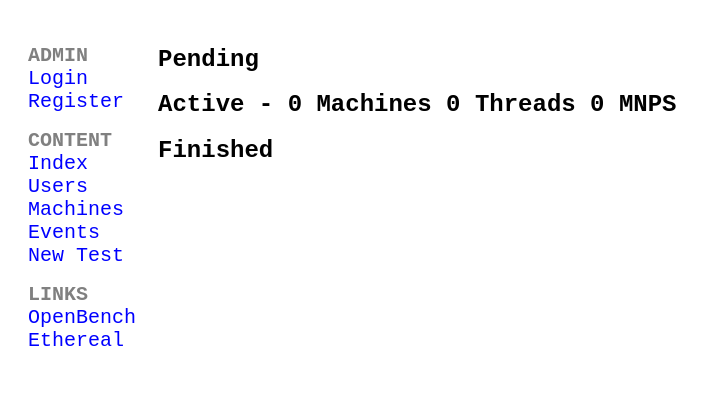
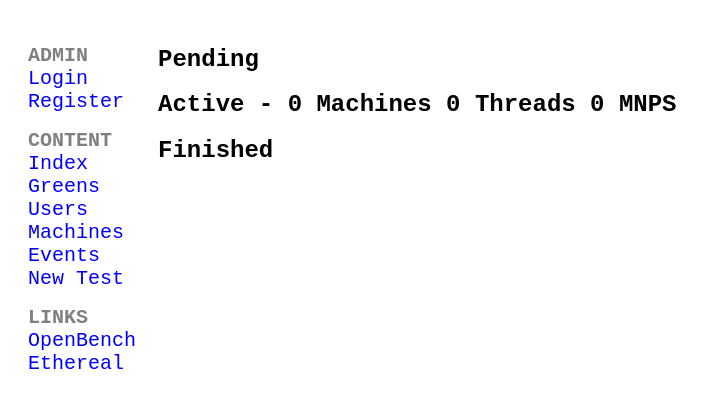
Before and after one commit to AndyGrant/OpenBench, a Django app: page / in a window 1280 px wide. Shown: the top 408 px of the page, without its empty margins (0-711 px from the left). Run offline with Django 3.2, Linux system fonts and the light colour scheme; data that the repository does not hold is empty.

Commit message:
Add greens view

```diff
--- a/OpenBench/urls.py
+++ b/OpenBench/urls.py
@@ -12,9 +12,12 @@ urlpatterns = [
 
     path(r'index/', OpenBench.views.index),
     path(r'index/<int:page>/', OpenBench.views.index),
-    path(r'users/', OpenBench.views.users),
+    path(r'greens/', OpenBench.views.greens),
+    path(r'greens/<int:page>/', OpenBench.views.greens),
     path(r'viewUser/<str:username>/', OpenBench.views.viewUser),
     path(r'viewUser/<str:username>/<int:page>/', OpenBench.views.viewUser),
+
+    path(r'users/', OpenBench.views.users),
     path(r'machines/', OpenBench.views.machines),
     path(r'eventLog/', OpenBench.views.eventLog),
     path(r'eventLog/<int:page>/', OpenBench.views.eventLog),
--- a/OpenBench/views.py
+++ b/OpenBench/views.py
@@ -107,7 +107,7 @@ def editProfile(request):
     # Send back to see the changes
     return HttpResponseRedirect('/viewProfile/')
 
-def index(request, page=0, pageLength=25, username=None, error=''):
+def index(request, page=0, pageLength=25, greens=False, username=None, error=''):
 
     # Get tests pending approval
     pending = Test.objects.filter(approved=False)
@@ -139,12 +139,20 @@ def index(request, page=0, pageLength=25, username=None, error=''):
         machineCount, threadCount, round(npsTotal, 2)
     )
 
+    # Index is wrapped for just viewing passed tests
+    if greens == True:
+        pending   = active = []
+        completed = completed.filter(passed=True)
+        source    = 'greens'
+
     # Index is wrapped just to view one user
-    if username != None:
+    elif username != None:
         pending   = pending.filter(author=username)
         active    = active.filter(author=username)
         completed = completed.filter(author=username)
         source    = "viewUser/{0}".format(username)
+
+    # Index is normal, not wrapped for any views
     else:
         source    = "index"
 
@@ -163,21 +171,27 @@ def index(request, page=0, pageLength=25, username=None, error=''):
         'active'    : active,
         'completed' : completed[start:end],
         'status'    : workerData,
+        'greens'    : greens,
         'paging'    : paging,
     }
 
     return render(request, 'index.html', data)
+
+def greens(request, page=0):
+
+    # Index but with only passed tests
+    return index(request, page, greens=True)
+
+def viewUser(request, username, page=0):
+
+    # Index but with only username's tests
+    return index(request, page, username=username)
 
 def users(request):
 
     # Build context dictionary for template
     data = {'profiles' : Profile.objects.order_by('-games')}
     return render(request, 'users.html', data)
-
-def viewUser(request, username, page=0):
-
-    # Index but with only username's tests
-    return index(request, page, username=username)
 
 def machines(request):
 
--- a/Templates/OpenBench/base.html
+++ b/Templates/OpenBench/base.html
@@ -28,6 +28,7 @@
         <ul>
             <li class="header"> CONTENT</li>
             <li><a href="/index">Index</a></li>
+            <li><a href="/greens">Greens</a></li>
             <li><a href="/users">Users</a></li>
             <li><a href="/machines">Machines</a></li>
             <li><a href="/eventLog">Events</a></li>
--- a/Templates/OpenBench/index.html
+++ b/Templates/OpenBench/index.html
@@ -2,7 +2,7 @@
 {% load mytags %}
 {% block content %}
 <table class="datatable">
-    {% if paging.page == 0 %}
+    {% if paging.page == 0 and greens == False %}
         <tr><td class="embedded" colspan='7'><h2>Pending</h2></td></tr>
         {% if pending %}
         <tr>
```
